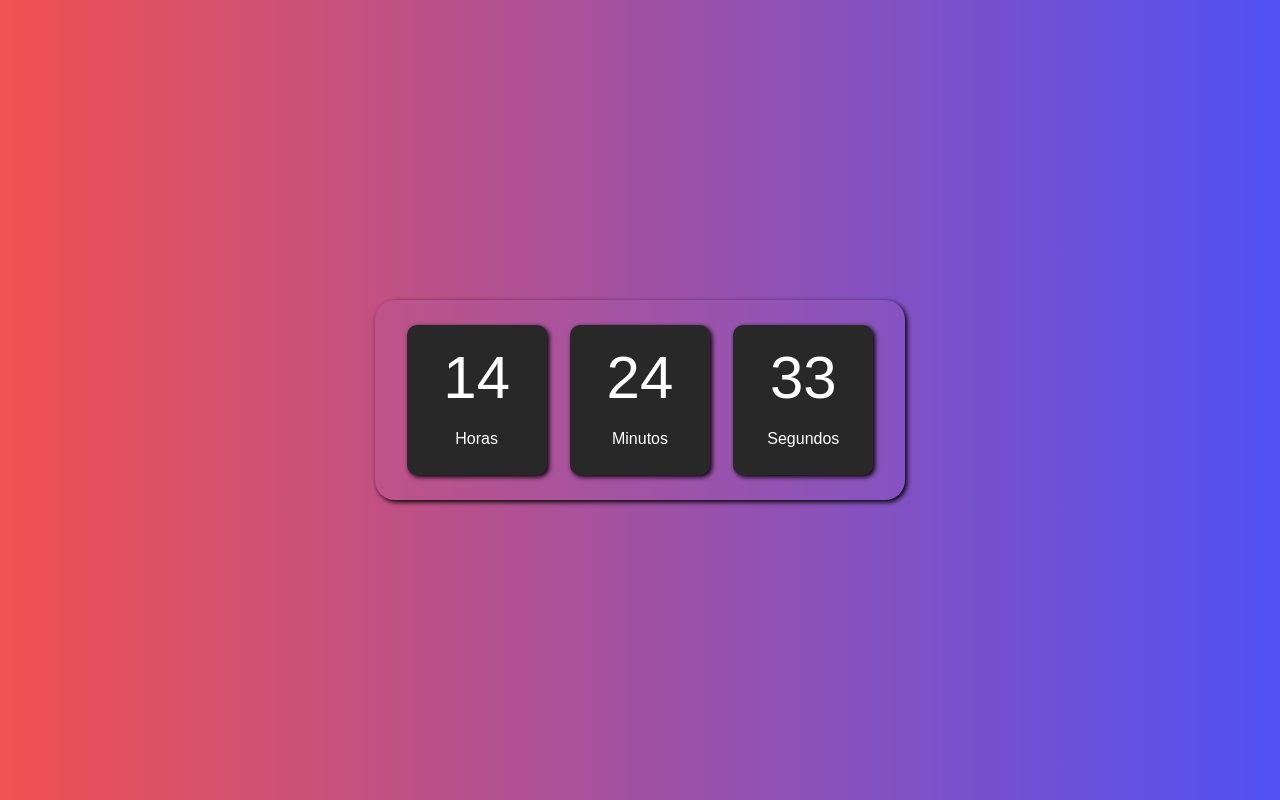
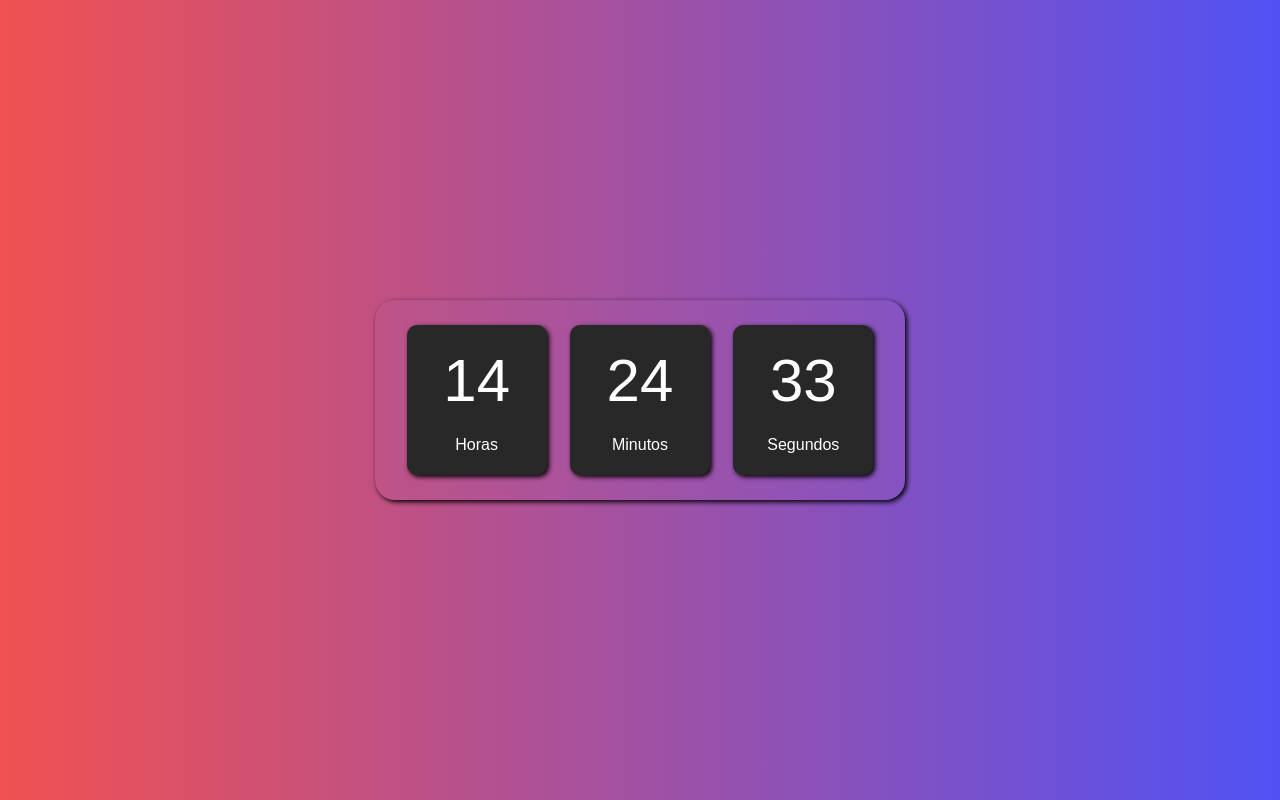
Before and after one commit to ThomazHilario/Projetos_javascript, a plain HTML site: page Digital watch/index.html in a window 1280 px wide. Drawn offline with Linux system fonts and the light colour scheme.

Commit message:
Melhorando o CSS

```diff
--- a/Digital watch/css/style.css
+++ b/Digital watch/css/style.css
@@ -28,11 +28,12 @@ body{
     border-radius: 10px;
     background-color: rgb(40, 40, 40);
     box-shadow: 2px 2px 5px;
+    display: flex;
+    flex-direction: column;
+    justify-content: space-evenly;
+    align-items: center;
 }
 .relogio > span{
-    display: block;
-    text-align: center;
-    margin-top: 18px;
     color: white;
 }
 /*tempos*/
```
